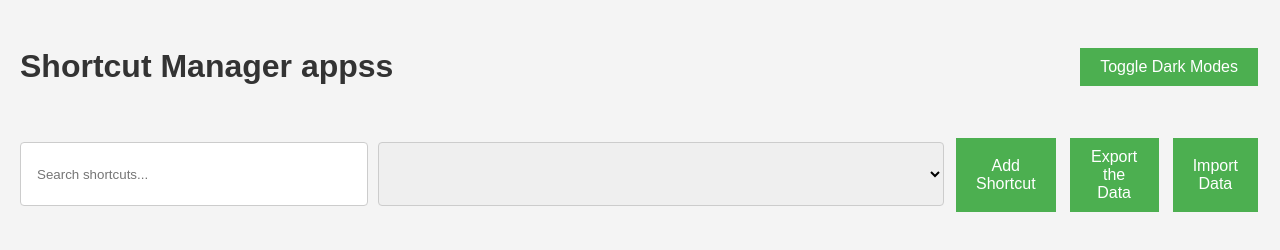
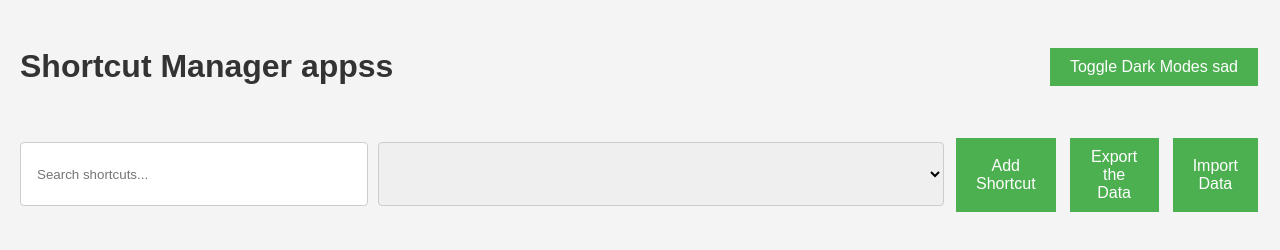
Before and after one commit to jayakrishnan94/Shortcut-Manager, a website with bundled scripts: page index.html in a window 1280 px wide. Built offline with nearby package versions, Linux system fonts and the light colour scheme; no server answers.

Commit message:
Update index.html

```diff
--- a/index.html
+++ b/index.html
@@ -9,7 +9,7 @@
     <body>
         <header>
             <h1>Shortcut Manager appss</h1>
-            <button id="darkModeToggle">Toggle Dark Modes</button>
+            <button id="darkModeToggle">Toggle Dark Modes sad</button>
         </header>
         <main>
             <div id="controls">
```
